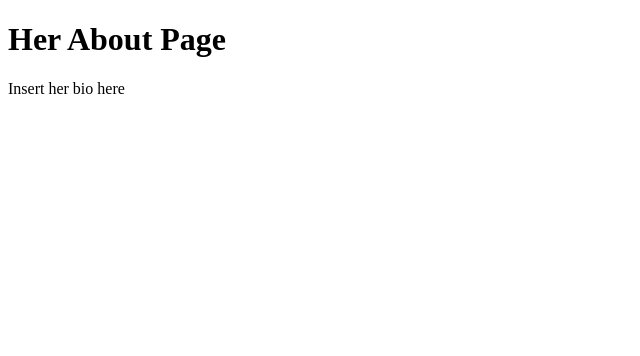
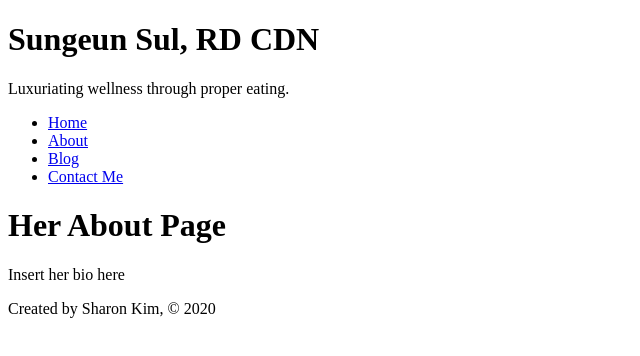
Before and after one commit to sharonk1295/project-4-sungeun, a Gatsby site: page /about in a window 1280 px wide. Shown: the whole page, without its empty margins (0-640 px from the left). Built offline with nearby package versions, Linux system fonts and the light colour scheme; Gatsby itself is replaced by a stand-in of ours.

Commit message:
created layout component with header and footer

```diff
--- /dev/null
+++ b/src/components/footer.js
@@ -0,0 +1,11 @@
+import React from 'react'
+
+const Footer = () => {
+    return (
+        <footer>
+            <p>Created by Sharon Kim, © 2020</p>
+        </footer>
+    )
+}
+
+export default Footer
--- /dev/null
+++ b/src/components/header.js
@@ -0,0 +1,24 @@
+import React from 'react'
+import { Link } from 'gatsby'
+
+const Header = () => {
+    return (
+        <header>
+            <div>
+                <h1>Sungeun Sul, RD CDN</h1>
+                <p>Luxuriating wellness through proper eating.</p>
+            </div>
+            <nav>
+                <ul>
+                    <li><Link to='/'>Home</Link></li>
+                    <li><Link to="/about">About</Link></li>
+                    <li><Link to="/blog">Blog</Link></li>
+                    <li><Link to="/contact">Contact Me</Link></li>
+                </ul>
+            </nav>
+        </header>
+    )
+}
+
+
+export default Header
--- /dev/null
+++ b/src/components/layout.js
@@ -0,0 +1,16 @@
+import React from 'react'
+import Header from './header'
+import Footer from './footer'
+
+const Layout = (props) => {
+    return (
+        <div>
+            <Header />
+            {props.children}
+            <Footer />
+        </div>
+    )
+}
+
+
+export default Layout
--- a/src/pages/about.js
+++ b/src/pages/about.js
@@ -1,11 +1,12 @@
 import React from 'react'
+import Layout from '../components/layout'
 
 const About = () => {
     return (
-        <div>
+        <Layout>
             <h1>Her About Page</h1>
             <p>Insert her bio here</p>
-        </div>
+        </Layout>
     )
 }
 
--- a/src/pages/blog.js
+++ b/src/pages/blog.js
@@ -1,11 +1,13 @@
 import React from 'react'
+import Layout from '../components/layout'
+
 
 const Blog = () => {
     return (
-        <div>
+        <Layout>
             <h1>Blog</h1>
             <p>Posts will show up here later on</p>
-        </div>
+        </Layout>
     )
 }
 
```
Also changed, not shown: src/pages/contact.js (added, +13 -0 lines), src/pages/index.js (+9 -7 lines).
